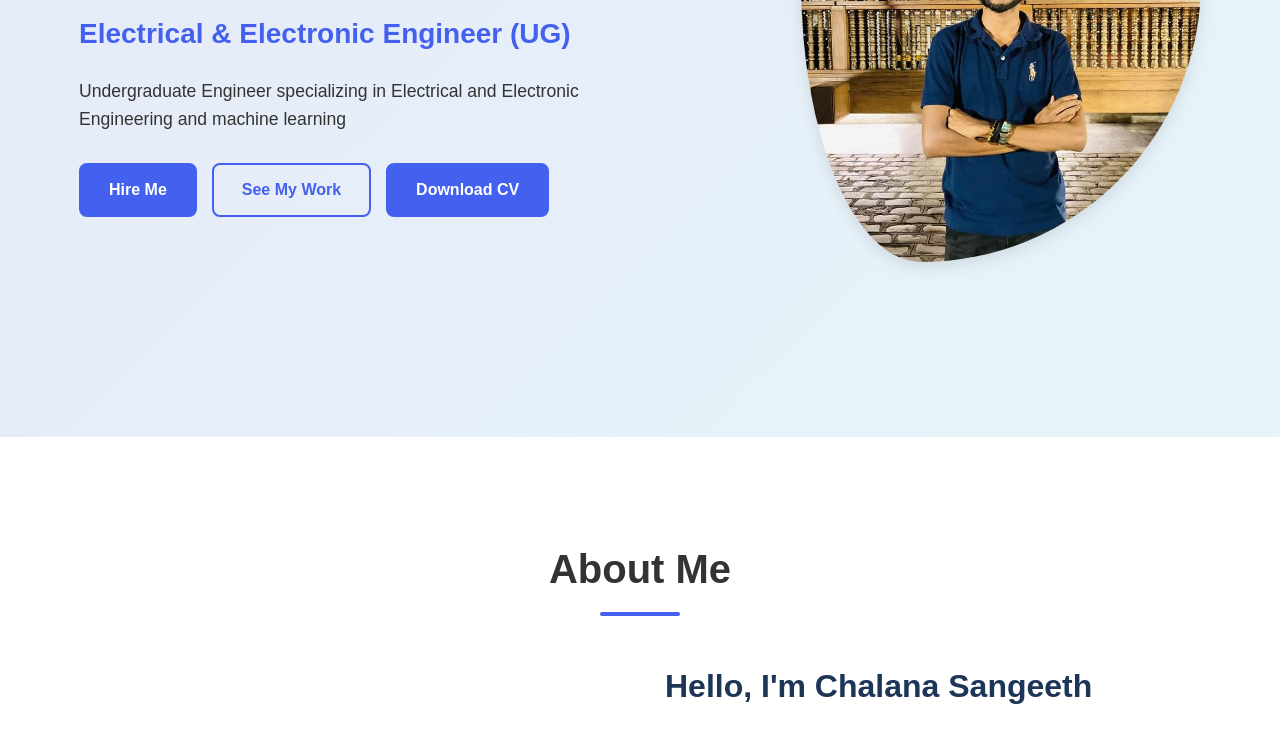
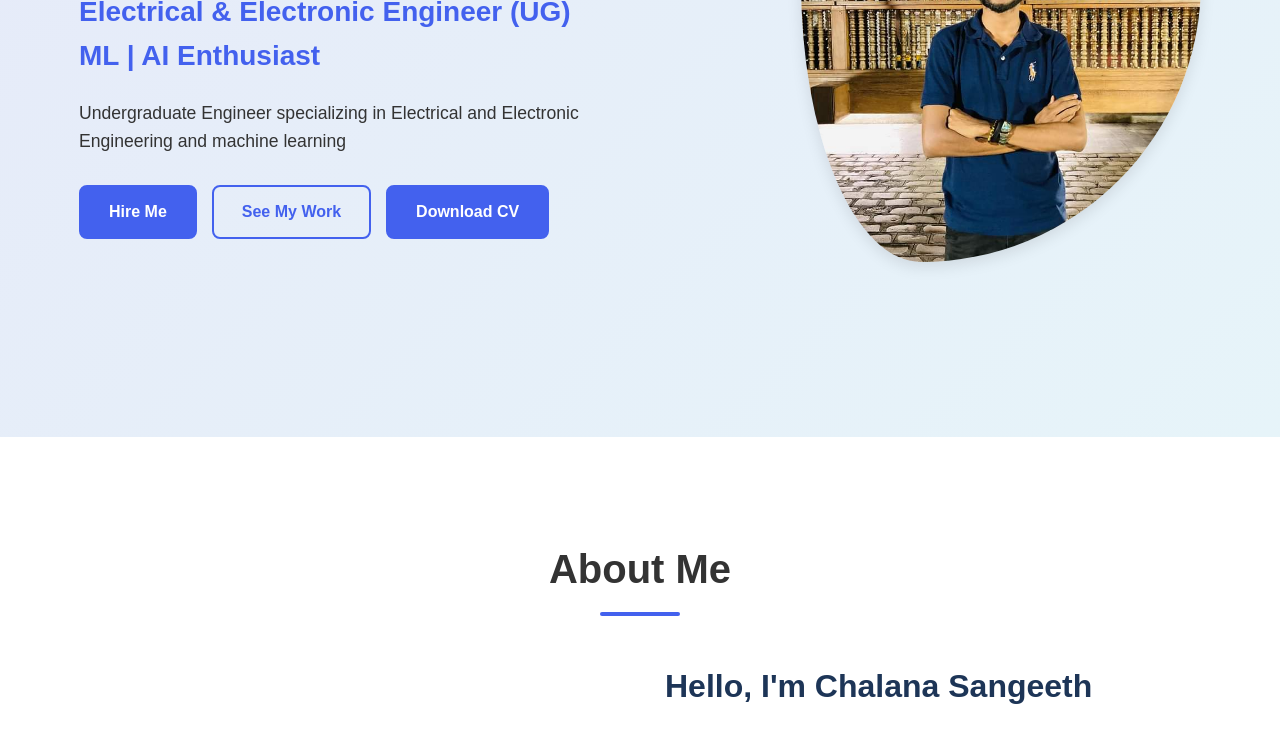
Before and after one commit to dcsangeeth/my_portfolio, a plain HTML site: page index.html in a window 1280 px wide. Shown: the part 363-1100 px from the top of the page. Drawn offline with nearby package versions, Linux system fonts and the light colour scheme.

Commit message:
Update index.html
Description update

```diff
--- a/index.html
+++ b/index.html
@@ -38,7 +38,7 @@
             <div class="hero-content">
                 <div class="hero-text" data-aos="fade-up" data-aos-delay="200">
                     <h1>Chalana Sangeeth</h1>
-                    <h2>Electrical & Electronic Engineer (UG)</h2>
+                    <h2>Electrical & Electronic Engineer (UG)<br>ML | AI Enthusiast</h2>
                     <p>Undergraduate Engineer specializing in Electrical and Electronic Engineering and machine learning</p>
                     <div class="cta-buttons">
                         <a href="#contact" class="btn primary-btn">Hire Me</a>
```
